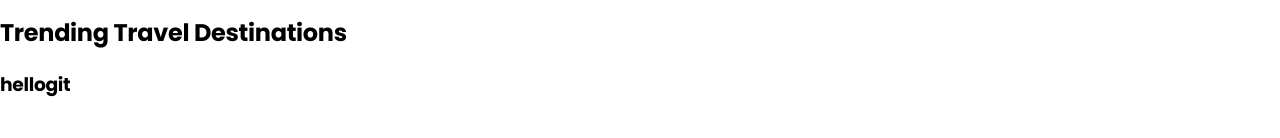
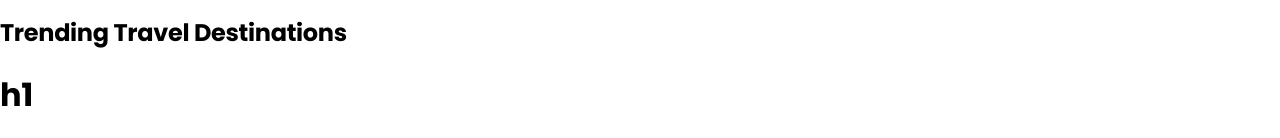
Before and after one commit to indenterror20/Project-Tourism-Travel-Guide, a plain HTML site: page index.html in a window 1280 px wide. Shown: the part 2319-2457 px from the top of the page. Before the commit the page ends 2436 px from the top, so only its background shows below. Drawn offline with Linux system fonts and the light colour scheme.

Commit message:
messages2

```diff
--- a/index.html
+++ b/index.html
@@ -70,7 +70,7 @@
         </div>
     </div>
 
-    <h3>hellogit </h3>
+    <h1>h1</h1>
 
 
 </body>
```
